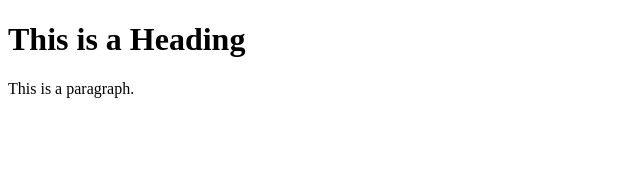
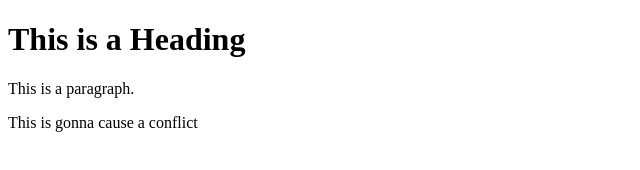
Before and after one commit to HarryFlanagan/learning-git, a plain HTML site: page index.html in a window 1280 px wide. Shown: the whole page, without its empty margins (0-640 px from the left). Drawn offline with Linux system fonts and the light colour scheme.

Commit message:
add some more p tags

```diff
--- a/index.html
+++ b/index.html
@@ -7,6 +7,6 @@
 
 <h1>This is a Heading</h1>
 <p>This is a paragraph.</p>
-
+<p>This is gonna cause a conflict</p>
 </body>
 </html>
```
